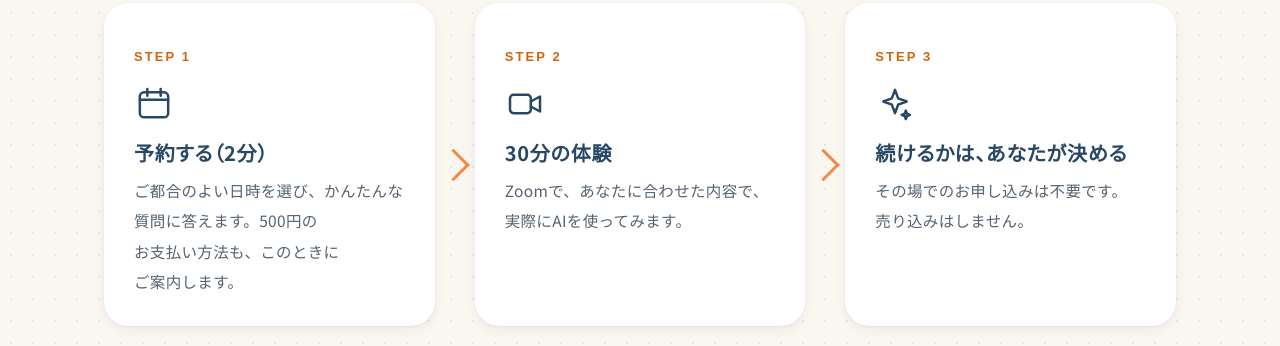
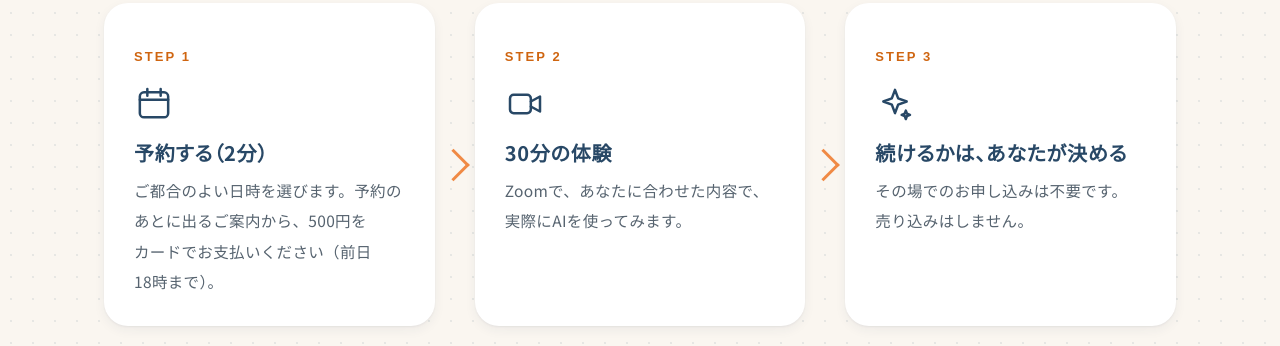
Before and after one commit to tonari-ai/tonari-ai.github.io, a plain HTML site: page index.html in a window 1280 px wide. Shown: the part 8277-8623 px from the top of the page. Drawn offline with Linux system fonts and the light colour scheme; a web font is replaced by a local one.

Commit message:
体験レッスンの支払い案内を追加（予約のあとにカードで500円・前日18時まで）
Co-Authored-By: Claude Opus 5.5 <noreply@anthropic.com>

```diff
--- a/index.html
+++ b/index.html
@@ -437,7 +437,7 @@ footer .links a{color:#c9d6e3;margin-left:20px;text-decoration:none}
 <section class="bg-dots"><div class="wrap">
   <div class="sh center"><div class="no"><b>08</b>体験レッスンの流れ（30分・500円）</div><h2>まずは30分、<br>試してみてください。</h2></div>
   <ol class="flow">
-    <li><span class="step">STEP 1</span><svg class="ic" viewBox="0 0 24 24" aria-hidden="true"><rect x="3.5" y="5" width="17" height="15" rx="2.5"/><path d="M3.5 9.5h17M8 3v4M16 3v4"/></svg><h3>予約する（2分）</h3><p>ご都合のよい日時を選び、かんたんな質問に答えます。500円のお支払い方法も、このときにご案内します。</p></li>
+    <li><span class="step">STEP 1</span><svg class="ic" viewBox="0 0 24 24" aria-hidden="true"><rect x="3.5" y="5" width="17" height="15" rx="2.5"/><path d="M3.5 9.5h17M8 3v4M16 3v4"/></svg><h3>予約する（2分）</h3><p>ご都合のよい日時を選びます。予約のあとに出るご案内から、500円をカードでお支払いください（前日18時まで）。</p></li>
     <li><span class="step">STEP 2</span><svg class="ic" viewBox="0 0 24 24" aria-hidden="true"><rect x="3" y="6.5" width="12.5" height="11" rx="2.2"/><path d="M15.5 10.5l5.5-3v9l-5.5-3"/></svg><h3>30分の体験</h3><p>Zoomで、あなたに合わせた内容で、実際にAIを使ってみます。</p></li>
     <li><span class="step">STEP 3</span><svg class="ic" viewBox="0 0 24 24" aria-hidden="true"><path d="M12 3.5l1.9 5.1 5.1 1.9-5.1 1.9L12 17.5l-1.9-5.1L5 10.5l5.1-1.9z"/><path d="M18.5 16l.7 1.8 1.8.7-1.8.7-.7 1.8-.7-1.8-1.8-.7 1.8-.7z"/></svg><h3>続けるかは、あなたが決める</h3><p>その場でのお申し込みは不要です。売り込みはしません。</p></li>
   </ol>
```
Also changed, not shown: start/index.html (+1 -1 lines), thanks/index.html (+1 -0 lines).
